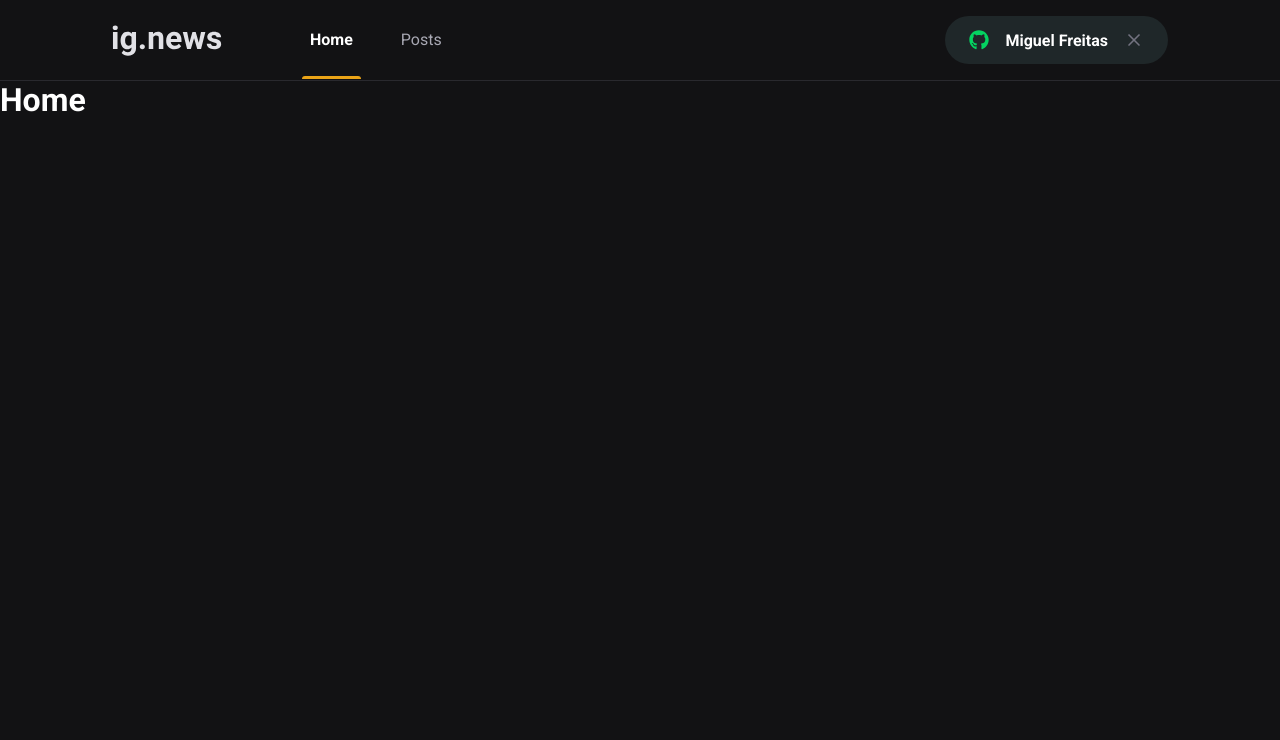
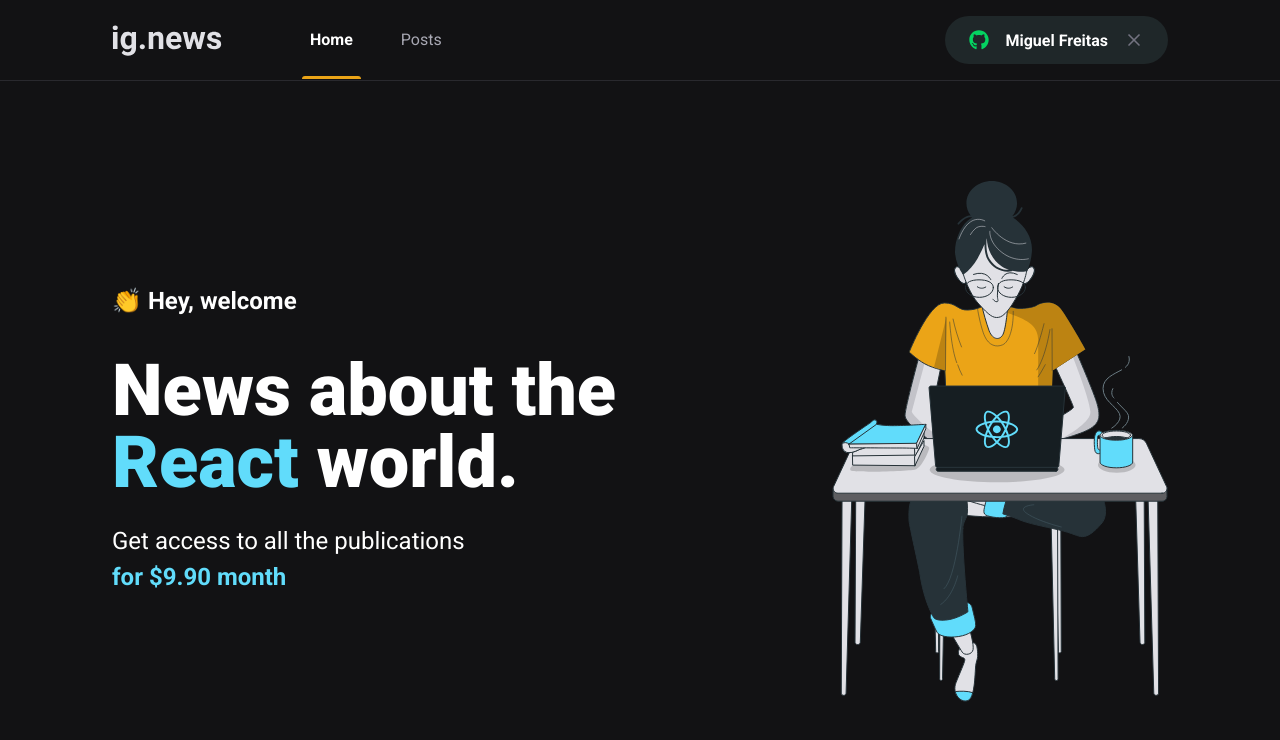
Before and after one commit to miguelaugl/ignite, a Next.js app in the folder ig-news/: page / in a window 1280 px wide. Shown: the top 740 px of the page. Built offline with nearby package versions, Linux system fonts and the light colour scheme.

Commit message:
add HomePage

```diff
--- a/ig-news/src/components/Header/styles.module.scss
+++ b/ig-news/src/components/Header/styles.module.scss
@@ -3,7 +3,7 @@
 }
 
 .headerContent {
-  max-width: 1120px;
+  max-width: var(--grid-width);
   margin: 0 auto;
   padding: 0 2rem;
 
@@ -17,7 +17,7 @@
       display: inline-block;
       position: relative;
       padding: 0 0.5rem;
-      height: 5rem;
+      height: var(--header-height);
       line-height: 5rem;
       color: var(--gray-300);
 
--- /dev/null
+++ b/ig-news/src/components/HomePage/index.tsx
@@ -0,0 +1,26 @@
+import Head from 'next/head';
+
+import styles from './styles.module.scss';
+
+export const HomePage = () => {
+  return (
+    <>
+      <Head>
+        <title>Home | ig.news</title>
+      </Head>
+
+      <main className={styles.contentContainer}>
+        <section className={styles.hero}>
+          <span>👏 Hey, welcome</span>
+          <h1>News about the <span>React</span> world.</h1>
+          <p>
+            Get access to all the publications <br />
+            <span>for $9.90 month</span>
+          </p>
+        </section>
+
+        <img src="/images/avatar.svg" alt="Girl coding" />
+      </main>
+    </>
+  );
+}
--- /dev/null
+++ b/ig-news/src/components/HomePage/styles.module.scss
@@ -0,0 +1,41 @@
+.contentContainer {
+  max-width: var(--grid-width);
+  margin: 0 auto;
+  padding: 0 2rem;
+  height: calc(100vh - var(--header-height));
+
+  display: flex;
+  align-items: center;
+  justify-content: space-between;
+}
+
+.hero {
+  max-width: 600px;
+
+  > span {
+    font-size: 1.5rem;
+    font-weight: bold;
+  }
+
+  h1 {
+    font-size: 4.5rem;
+    line-height: 4.5rem;
+    font-weight: 900;
+    margin-top: 2.5rem;
+
+    span {
+      color: var(--cyan-500);
+    }
+  }
+
+  p {
+    font-size: 1.5rem;
+    line-height: 2.25rem;
+    margin-top: 1.5rem;
+
+    span {
+      color: var(--cyan-500);
+      font-weight: bold;
+    }
+  }
+}
--- a/ig-news/src/pages/index.tsx
+++ b/ig-news/src/pages/index.tsx
@@ -1,12 +1,5 @@
-import Head from 'next/head';
+import { HomePage } from "../components/HomePage";
 
 export default function Home() {
-  return (
-    <>
-      <Head>
-        <title>Início | ig.news</title>
-      </Head>
-      <h1>Home</h1>
-    </>
-  )
+  return <HomePage />;
 }
--- a/ig-news/src/styles/global.scss
+++ b/ig-news/src/styles/global.scss
@@ -13,8 +13,11 @@
   --gray-850: #1f2729;
   --gray-900: #121214;
 
-  --cyan-500: #61dadb;
+  --cyan-500: #61DCFB;
   --yellow-500: #eba417;
+
+  --grid-width: 1120px;
+  --header-height: 5rem;
 }
 
 @media (max-width: 1080px) {
```
